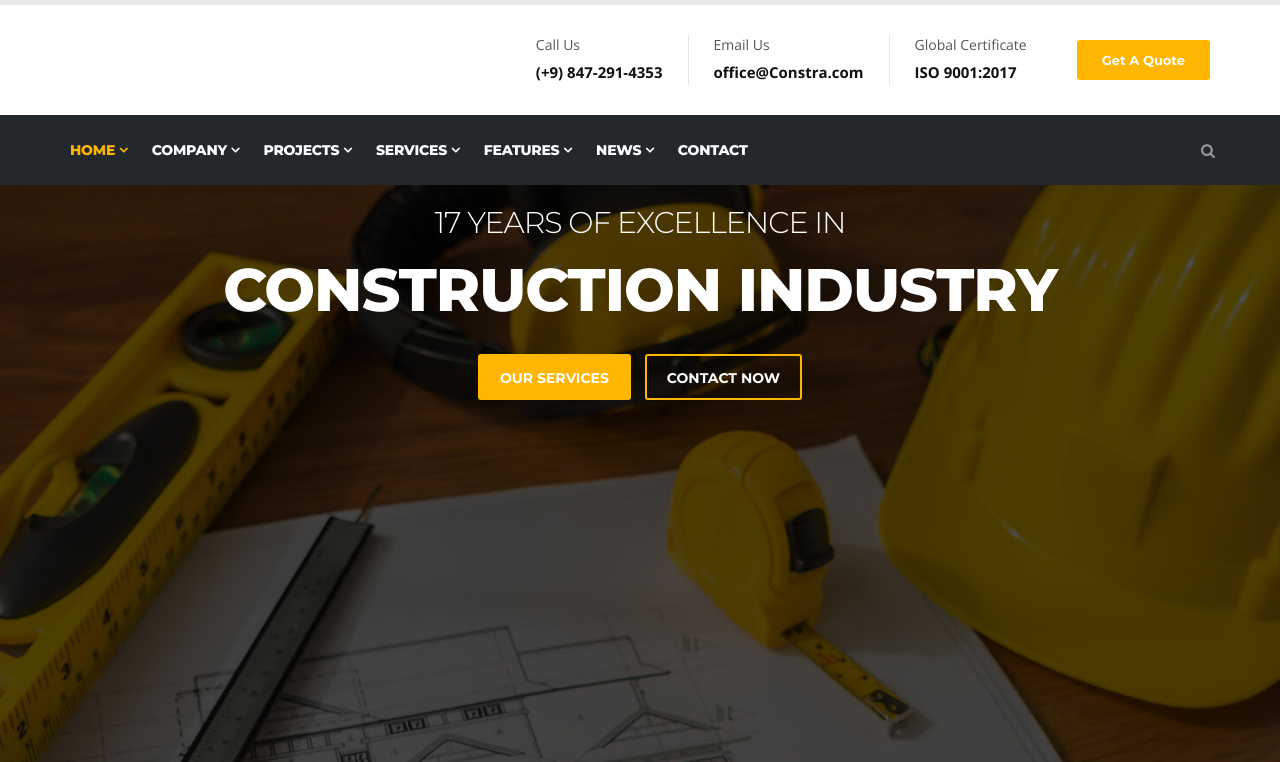
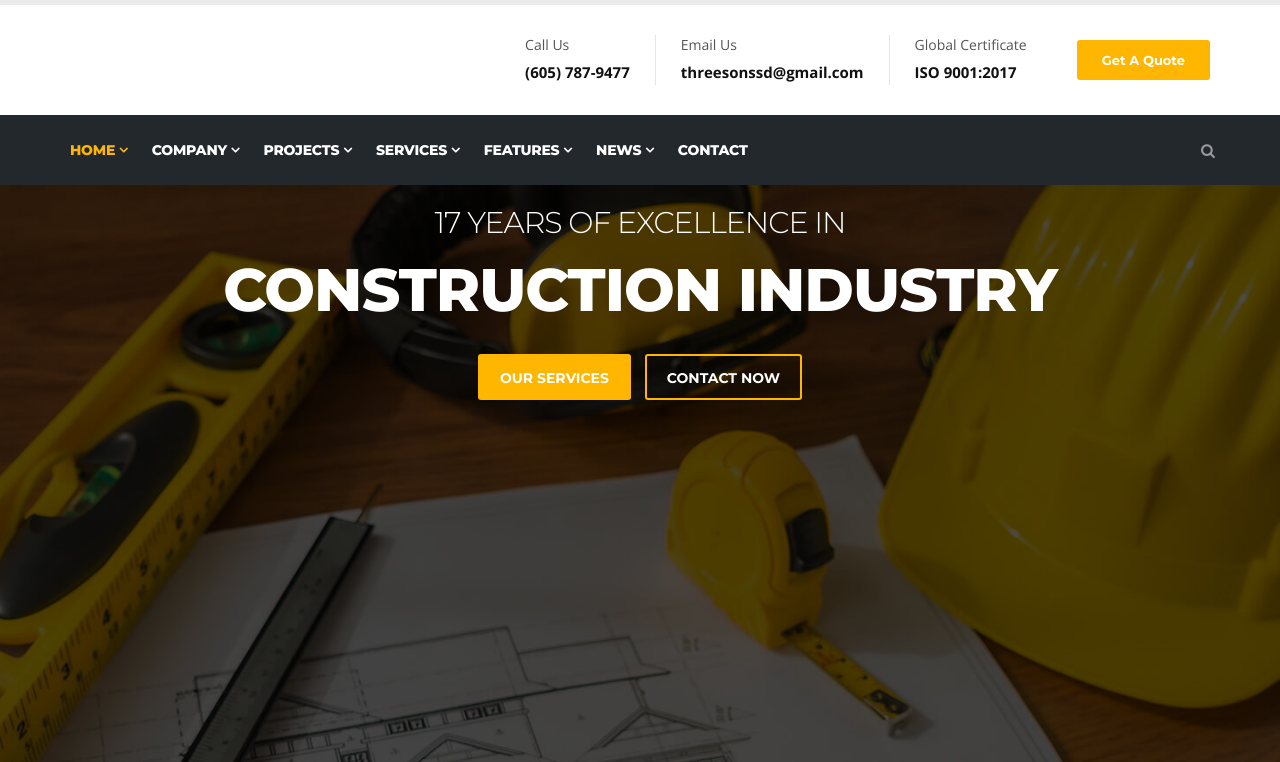
Before and after one commit to tylerdavis03/threesons.github.io, a plain HTML site: page index.html in a window 1280 px wide. Shown: the part 38-800 px from the top of the page. Drawn offline with nearby package versions, Linux system fonts and the light colour scheme; some packages are replaced by stand-ins of ours.

Commit message:
Update index.html

```diff
--- a/index.html
+++ b/index.html
@@ -101,7 +101,7 @@
 									<div class="info-box">
 										<div class="info-box-content">
 											<p class="info-box-title">Call Us</p>
-											<p class="info-box-subtitle">(+9) 847-291-4353</p>
+											<p class="info-box-subtitle">(605) 787-9477</p>
 										</div>
 									</div>
 								</li>
@@ -109,7 +109,7 @@
 									<div class="info-box">
 										<div class="info-box-content">
 											<p class="info-box-title">Email Us</p>
-											<p class="info-box-subtitle">office@Constra.com</p>
+											<p class="info-box-subtitle">threesonssd@gmail.com</p>
 										</div>
 									</div>
 								</li>
```
